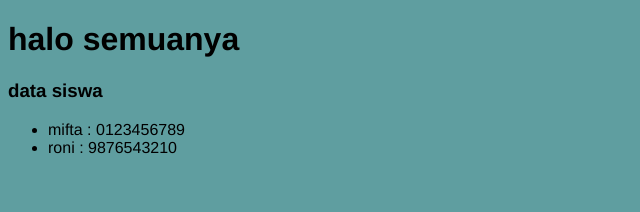
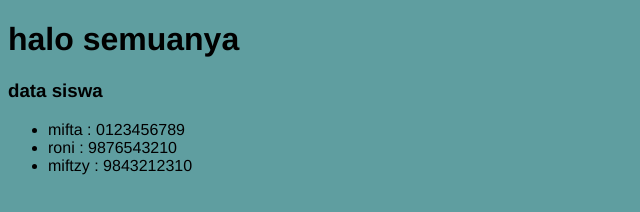
Before and after one commit to SvEvTvO/ujicoba-git, a plain HTML site: page index.html in a window 1280 px wide. Shown: the whole page, without its empty margins (0-640 px from the left). Drawn offline with Linux system fonts and the light colour scheme.

Commit message:
menambahkan 1 siswa

```diff
--- a/index.html
+++ b/index.html
@@ -21,6 +21,7 @@
         <ul>
             <li>mifta : 0123456789</li>
             <li>roni  : 9876543210</li>
+            <li>miftzy  : 9843212310</li>
         </ul>
     </body>
 
```
